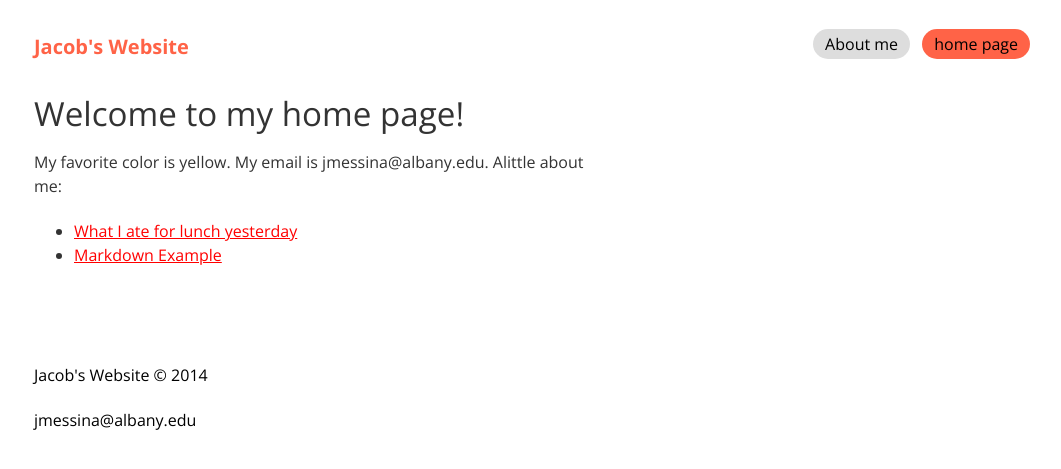
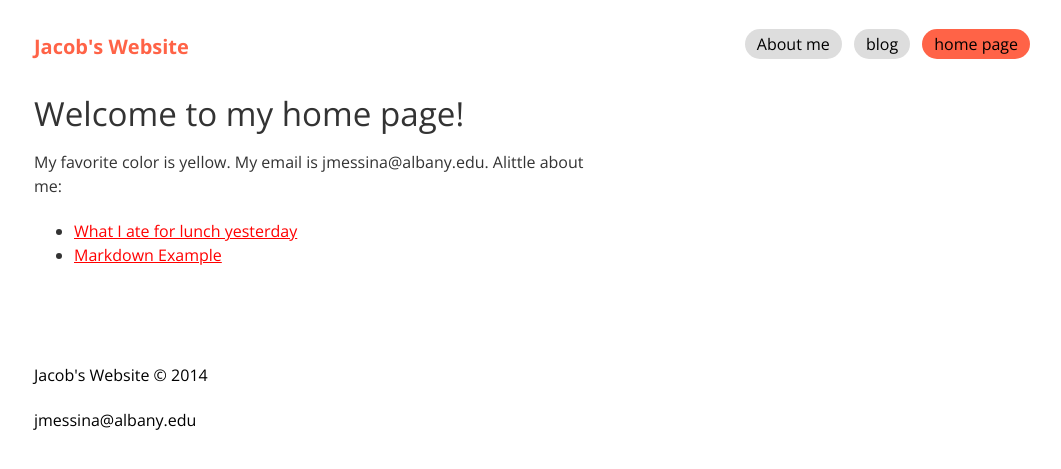
Before and after one commit to jmessina1121/jmessina1121.github.io, a Jekyll site: the page built from index.html, in a window 1280 px wide. Shown: the top 469 px of the page, without its empty margins (106-1167 px from the left). Built offline with Jekyll 4.4.1, drawn with Linux system fonts in a browser that asks for light colours.

Commit message:
added {{site.url}} to head

```diff
--- a/_includes/head.html
+++ b/_includes/head.html
@@ -5,9 +5,9 @@
       <meta http-equiv="X-UA-Compatible" content="IE=edge">
       <title>{{ page.title }} | {{ site.title }}</title>
       <meta name="viewport" content="width=device-width">
-      <meta name="description" content="{{ site.description }}">
-       <link rel="stylesheet" href="/css/normalize.css">
-        <link rel="stylesheet" href="/css/main.css">
-        <link href='http://fonts.googleapis.com/css?family=Open+Sans:400italic,400,700' rel='stylesheet' type='text/css'>
+      <meta name="description" content="{{ site.description}}">
+       <link rel="stylesheet" href="{{site.url}}/css/normalize.css">
+      <link rel="stylesheet" href="{{site.url}}/css/main.css">
+      <link href='http://fonts.googleapis.com/css?family=Open+Sans:400italic,400,700' rel='stylesheet' type='text/css'>
   </head>
   <body>
--- /dev/null
+++ b/blog.html
@@ -0,0 +1,4 @@
+---
+title: blog
+layout: default
+---
```
